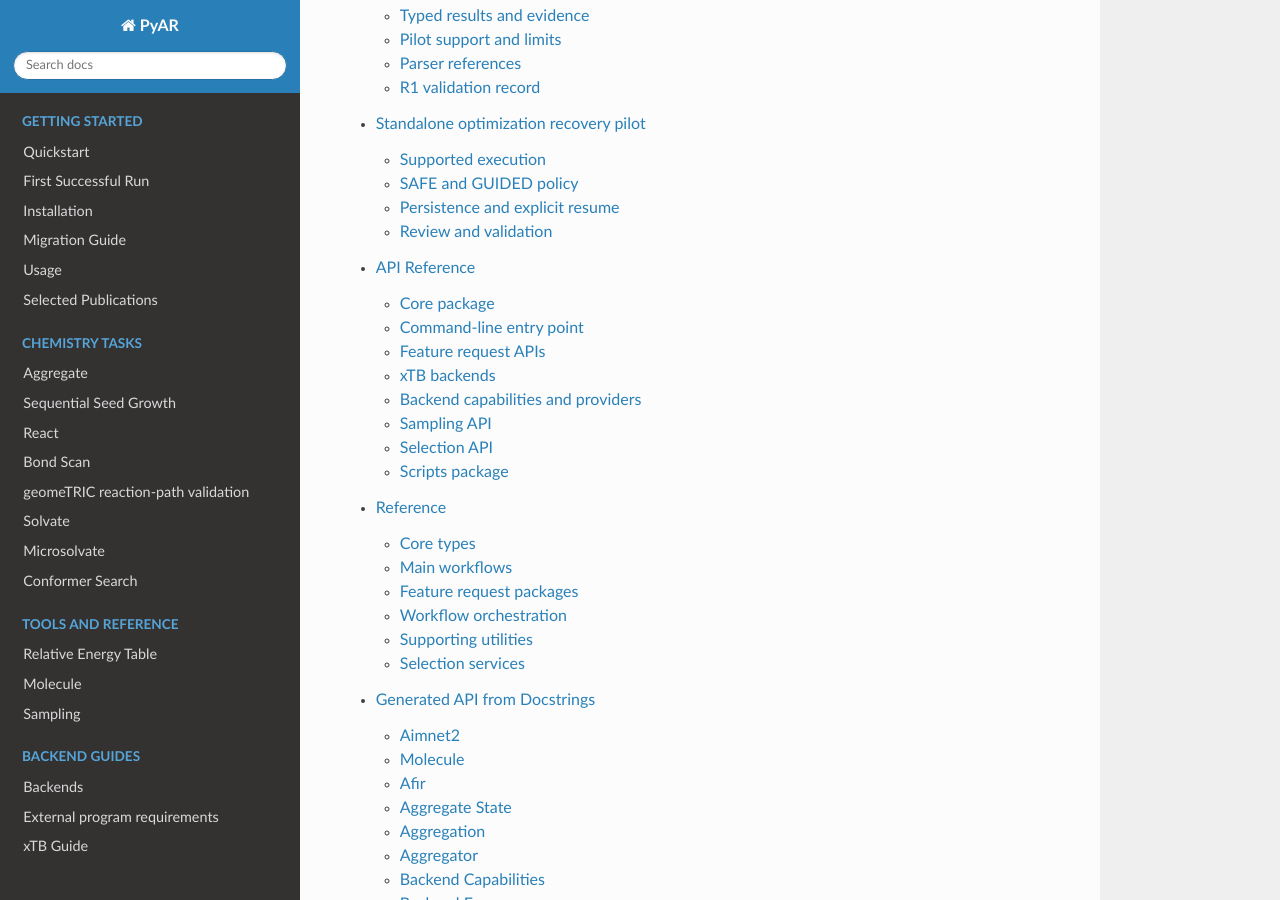
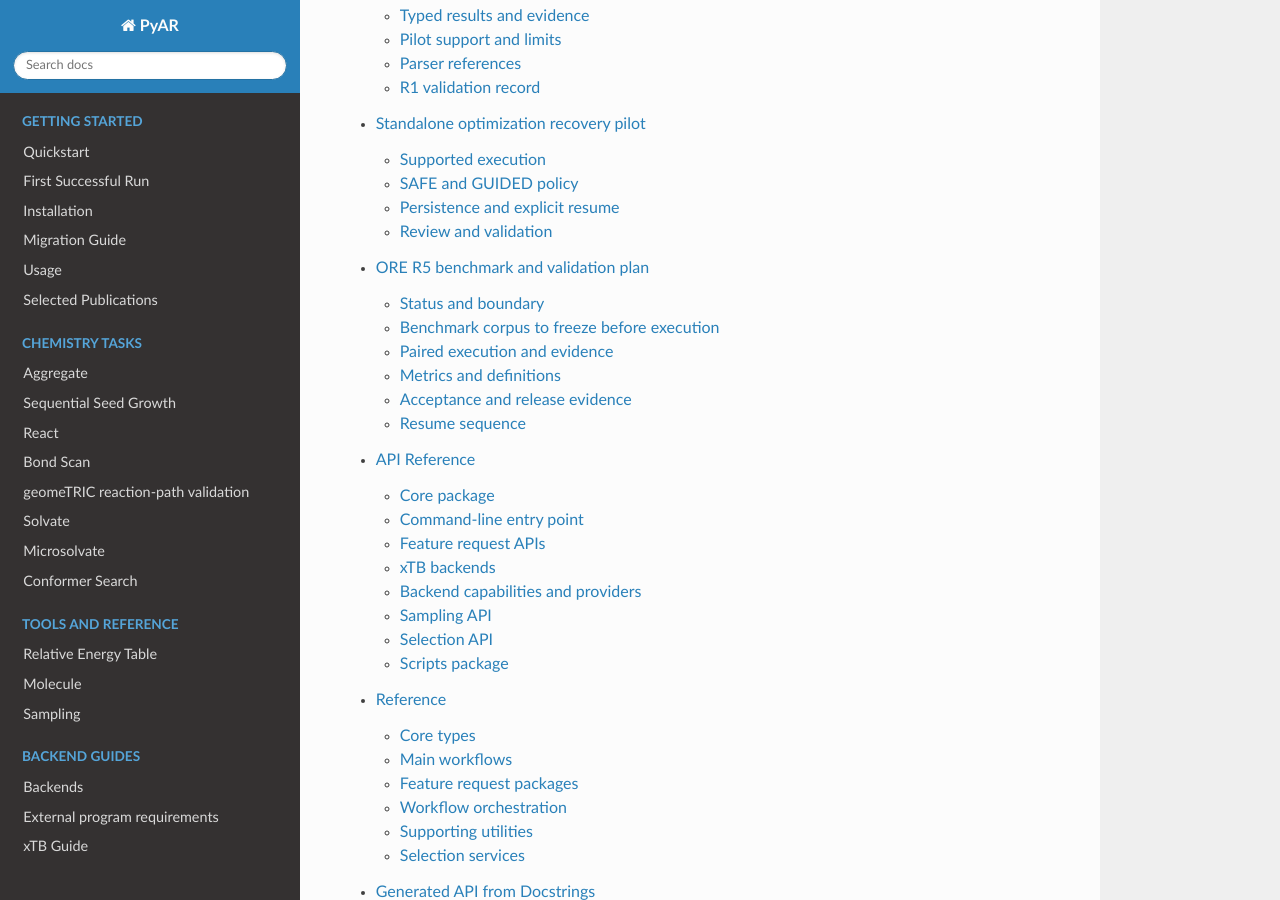
Before and after one commit to anooplab/pyar, a Sphinx documentation site: the page built from docs/index.rst, in a window 1280 px wide and 900 px high, scrolled down 8098 px. Built offline with Sphinx 7.4.7 and the Read the Docs theme 3.1.0, drawn with Linux system fonts in a browser that asks for light colours; some of the changed lines change nothing that is shown.

Commit message:
Document deferred ORE benchmark and validation work (#71)

```diff
--- a/docs/index.rst
+++ b/docs/index.rst
@@ -211,6 +211,7 @@
    reaction_optimization
    optimization_diagnostics
    optimization_recovery_safe
+   optimization_recovery_r5_plan
    api
    reference
    generated_api
--- /dev/null
+++ b/docs/optimization_recovery_r5_plan.rst
@@ -0,0 +1,160 @@
+ORE R5 benchmark and validation plan
+====================================
+
+Status and boundary
+-------------------
+
+R5 benchmark execution and chemistry-level validation are deferred by project
+direction (2026-10-18). This document records the work required to resume that
+stage. No recovery-rate, false-success, diagnostic-accuracy, cost-saving, or
+chemistry-correctness result is claimed here.
+
+R4 added observational records to conformer/growth, microsolvation,
+reaction/AFIR, bond-scan, NEB/TS/frequency/IRC/endpoint, and standalone modern
+optimization routes. Workflow owners still decide whether results are usable.
+The only automatic recovery route currently available remains the explicitly
+opted-in SAFE/GUIDED xTB + geomeTRIC minimum route, with its existing policy
+gates. R4 diagnostics do not widen backend, optimizer, target, or workflow
+recovery permissions.
+
+R4 software pull requests ran the focused tests and repository CI appropriate
+to each change, including the full test matrix, installation checks and
+documentation build. Those checks verify software behavior; they do not replace
+the R5 benchmark or validate chemistry outcomes.
+
+Benchmark corpus to freeze before execution
+-------------------------------------------
+
+Create a versioned, immutable manifest. Each case must identify its input
+structure and SHA-256, requested objective and controls, backend and version,
+software environment, expected baseline outcome, whether failure is
+recoverable, expected diagnostic class, and workflow-owned chemistry gates.
+Keep provenance, licenses, and source references with the manifest. Do not
+classify a case as recoverable after seeing the ORE result.
+
+Include representative cases from each enabled route and hard negative
+controls:
+
+* Minimum optimizations: ordinary convergence controls; iteration-limit and
+  trust/line-search failures; flat or noisy surfaces; SCF nonconvergence and
+  wrong-spin/root warnings; malformed or non-finite energies, gradients and
+  geometries; truncated output; termination signals; stale or incomplete
+  artifacts.
+* Conformer and aggregate/growth workflows: controls for ordinary candidates,
+  weakly bound or dissociating structures, duplicate basins, and structures
+  whose selection/ranking must remain unchanged. Include the established
+  CH4(H2O)n microsolvation sizes and representative noncovalent clusters.
+* Microsolvation: solvent-count and fragment identity controls, preserved
+  original solute indices, shell membership and site/cluster objective checks,
+  biased search followed by unbiased relaxation, and negative controls that
+  fail shell or physical-energy acceptance.
+* Reaction and scan: AFIR orientation and gamma cases, adaptive release
+  evidence, unbiased relaxation that retains or loses forming bonds, product
+  identity controls, scan-distance adherence, and a scan whose relaxed result
+  must be rejected by the workflow gate.
+* Pathway and TS work: failed and converged NEB paths, endpoint connectivity,
+  interior maximum/climbing-image selection, TS optimizer cycle limits,
+  wrong-index or non-first-order saddles, frequency failures, IRC failures,
+  and endpoint identity/connectivity failures. A minimum optimizer must never
+  count as TS recovery.
+* Infrastructure: interrupted workers, crash/resume boundaries, wall-time and
+  evaluation limits, missing executables/dependencies, malformed checkpoints,
+  stale locks, disk exhaustion, output tampering, and unsupported backend or
+  output versions.
+
+For every recoverable case include a matched no-recovery run. Include
+non-recoverable negative controls specifically designed to catch false
+success, changed physical objectives, wrong molecular identity, cache reuse,
+and invalid TS/pathway outcomes. Unsupported or unrun routes must remain
+``NOT_RUN``/unknown; they must never be counted as ``PASS``.
+
+Paired execution and evidence
+-----------------------------
+
+Freeze the protocol before calculating: PyAR commit, dependency lock and
+backend executable versions; operating system and hardware; environment
+variables and thread limits; seeds; requested thresholds; per-case attempt,
+cycle, evaluation, and wall-time limits; and rules for reruns and exclusions.
+For each case, run the legacy/no-recovery control and ORE under matched
+conditions. Preserve raw stdout/stderr, native output, state/checkpoint files,
+diagnostic reports, run manifests, and exact commands. Hash inputs and result
+artifacts. Record every attempt, including failed, interrupted and excluded
+runs, with the reason for exclusion. Do not discard costs from unsuccessful
+attempts.
+
+Repeat stochastic cases enough times to estimate variability and report paired
+differences with uncertainty intervals. Use the same seeds in each paired arm
+where the workflow supports them. Have chemistry reviewers assess a blinded
+subset and all apparent recovered successes against the case's predefined
+identity, connectivity, electronic-state, objective, and pathway criteria.
+
+Metrics and definitions
+-----------------------
+
+Publish counts, denominators, missingness, and uncertainty for every metric.
+Use the frozen corpus labels as the reference truth and retain ``unknown`` as a
+separate outcome.
+
+* **Verified recovery rate:** recoverable reference cases that end in an
+  independently verified, workflow-accepted result after ORE, divided by all
+  reference recoverable cases attempted. Also report the conditional rate
+  among cases where the baseline actually failed.
+* **False-success rate:** ORE runs reported as successful but rejected by the
+  independent objective, electronic-state, geometry, identity, constraint, or
+  workflow gate, divided by all ORE runs reported successful. Report the raw
+  false-success count and each gate-specific cause.
+* **Diagnostic accuracy:** confusion matrix and per-class precision/recall for
+  the frozen failure labels, with ``unknown`` and unsupported routes shown
+  explicitly rather than forced into a known class.
+* **Added cost:** paired CPU/GPU time, backend energy/gradient calls,
+  optimizer steps/cycles, process attempts, wall time, peak memory where
+  available, and monetary cost when a documented price source exists. Report
+  totals and distributions for both successful and unsuccessful recoveries.
+* **Chemistry correctness:** objective and settings identity; charge, spin and
+  electronic-root checks; finite, ordered and chemically identified geometry;
+  preserved workflow constraints; product/solute/fragment identity;
+  noncovalent shell and unbiased-energy gates; TS index, frequency, IRC and
+  endpoint gates. Report any gate changed or bypassed as a failure.
+* **Reliability and compatibility:** repeat-run determinism; crash/resume
+  equivalence to uninterrupted execution; checkpoint rejection when provenance
+  differs; legacy status/API compatibility; and behavior for unsupported
+  backends and output versions.
+
+Report results by workflow, backend, optimizer, diagnostic class and action;
+do not present an aggregate average that hides a false success or a failing
+chemistry gate.
+
+Acceptance and release evidence
+-------------------------------
+
+Before a release decision, provide the frozen corpus and protocol, raw
+machine-readable results, hashes and software versions, analysis code, a
+human-readable report, and review notes for false positives and excluded
+cases. A proposed recovery action passes only if it demonstrates verified
+recovery on its declared recoverable subset, no false success in the negative
+controls, preserved workflow chemistry gates, bounded added cost, deterministic
+restart behavior, and backward-compatible outcomes. Set numeric minimums for
+recovery and maximums for cost before unblinding results; do not choose them
+after seeing the measurements.
+
+Run the final release suite after benchmark-driven changes: complete tests,
+strict Sphinx build, source and wheel builds, clean installation of the built
+artifacts, supported Python-version checks, and relevant CLI ``--help`` and
+workflow smoke checks. Record exact commands, exit statuses, versions, and
+artifact locations. Chemistry smoke runs supplement these checks; they do not
+replace the corpus or justify claims beyond the tested cases.
+
+Resume sequence
+---------------
+
+#. Review and freeze the corpus manifest, licenses, labels and protocol.
+#. Set predeclared numeric acceptance thresholds and cost ceilings.
+#. Run matched baseline and ORE arms, retaining every attempt and raw artifact.
+#. Compute the metrics above and independently review all apparent recoveries.
+#. Resolve every false success, unknown, unsupported route and reproducibility
+   discrepancy before any recovery permission is expanded.
+#. Run full release validation and make a documented go/no-go decision.
+
+Until those steps are completed, R5 remains pending and R4 diagnostics must be
+read as observations rather than evidence that a general recovery action is
+chemically safe or cost-effective.
--- a/docs/optimization_recovery_safe.rst
+++ b/docs/optimization_recovery_safe.rst
@@ -187,3 +187,8 @@
 test read this checkout's metadata. Strict Sphinx and source/wheel builds passed.
 These are software and synthetic-fixture checks; the new guided action has not
 been exercised with a real chemistry run.
+
+R4 workflow integrations were merged in separate pull requests. The R5
+benchmark corpus, paired outcome/cost measurements, chemistry review and final
+release validation are deferred. The exact work and acceptance evidence to
+collect are listed in :doc:`optimization_recovery_r5_plan`.
```
